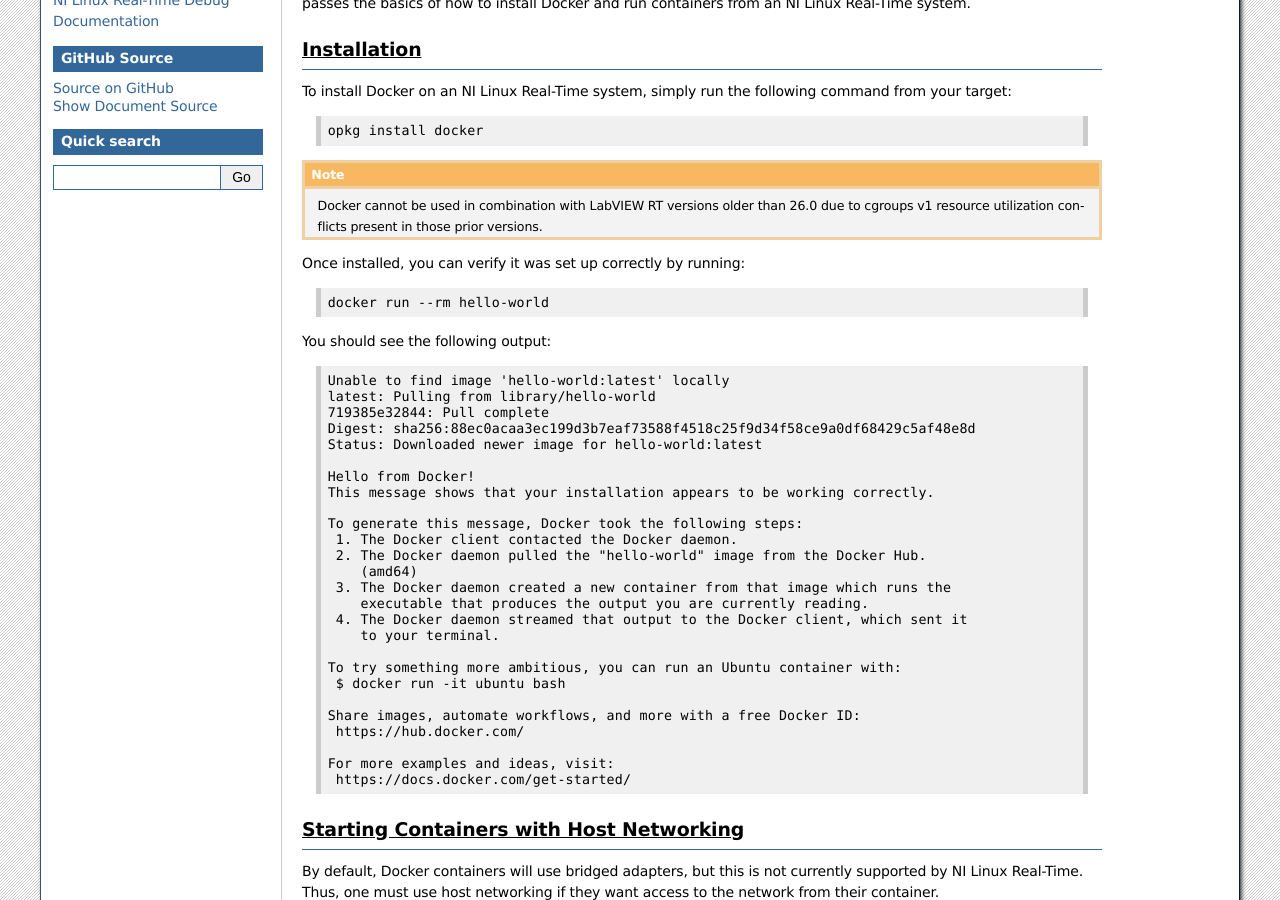
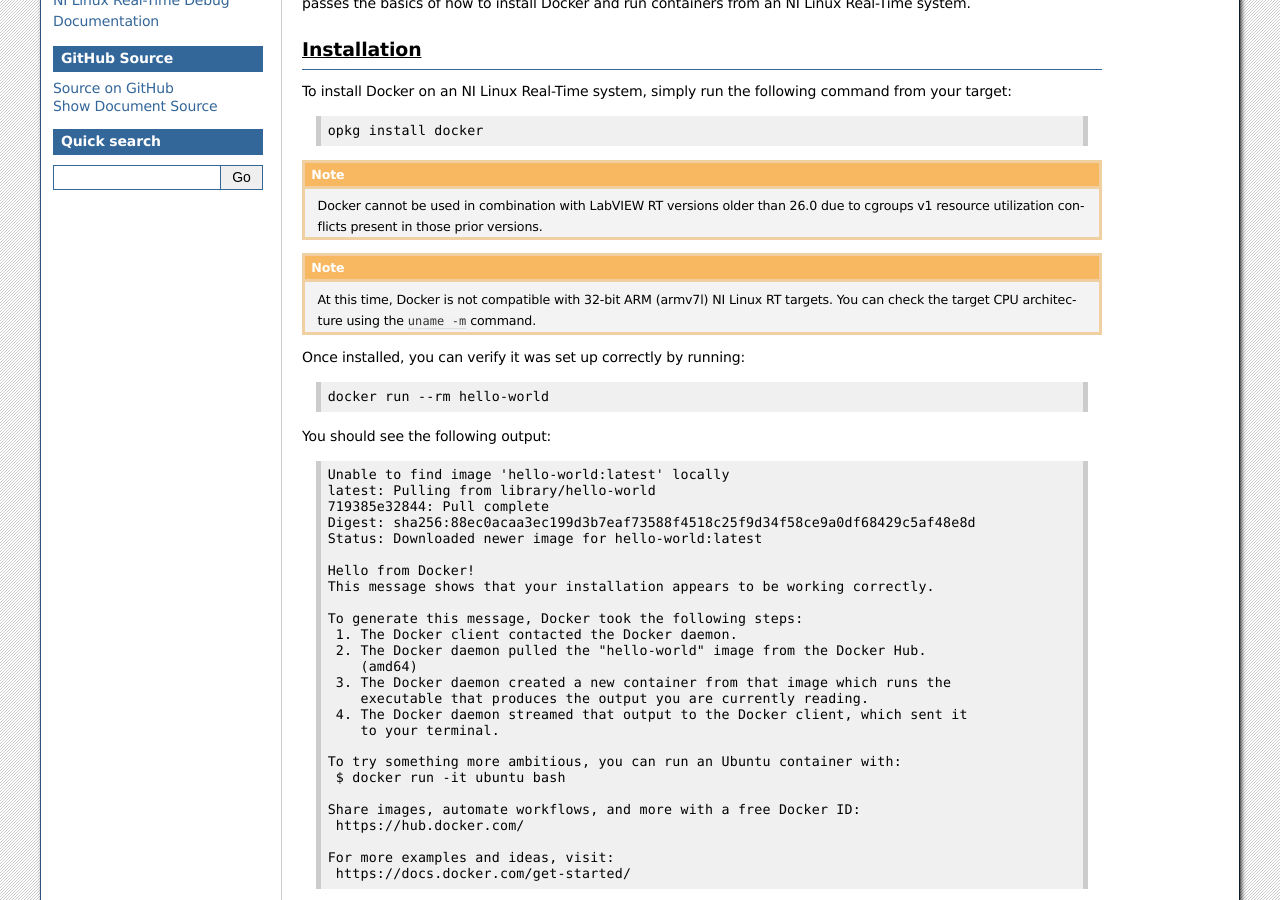
Before and after one commit to ni/nilrt-docs, a Sphinx documentation site: the page built from docs/source/docker/docker.rst, in a window 1280 px wide and 900 px high, scrolled down 329 px. Built offline with Sphinx 7.4.7, drawn with Linux system fonts in a browser that asks for light colours.

Commit message:
docker: add ARM incompatibility note
Note the fact that docker is currently not compatible with 32-bit ARM NI
Linux RT targets.

Signed-off-by: Gratian Crisan <gratian.crisan@emerson.com>

```diff
--- a/docs/source/docker/docker.rst
+++ b/docs/source/docker/docker.rst
@@ -30,6 +30,9 @@
 .. note::
 
     Docker cannot be used in combination with LabVIEW RT versions older than 26.0 due to cgroups v1 resource utilization conflicts present in those prior versions.
+
+.. note::
+    At this time, Docker is not compatible with 32-bit ARM (armv7l) NI Linux RT targets. You can check the target CPU architecture using the ``uname -m`` command.
 
 Once installed, you can verify it was set up correctly by running:
 
```
